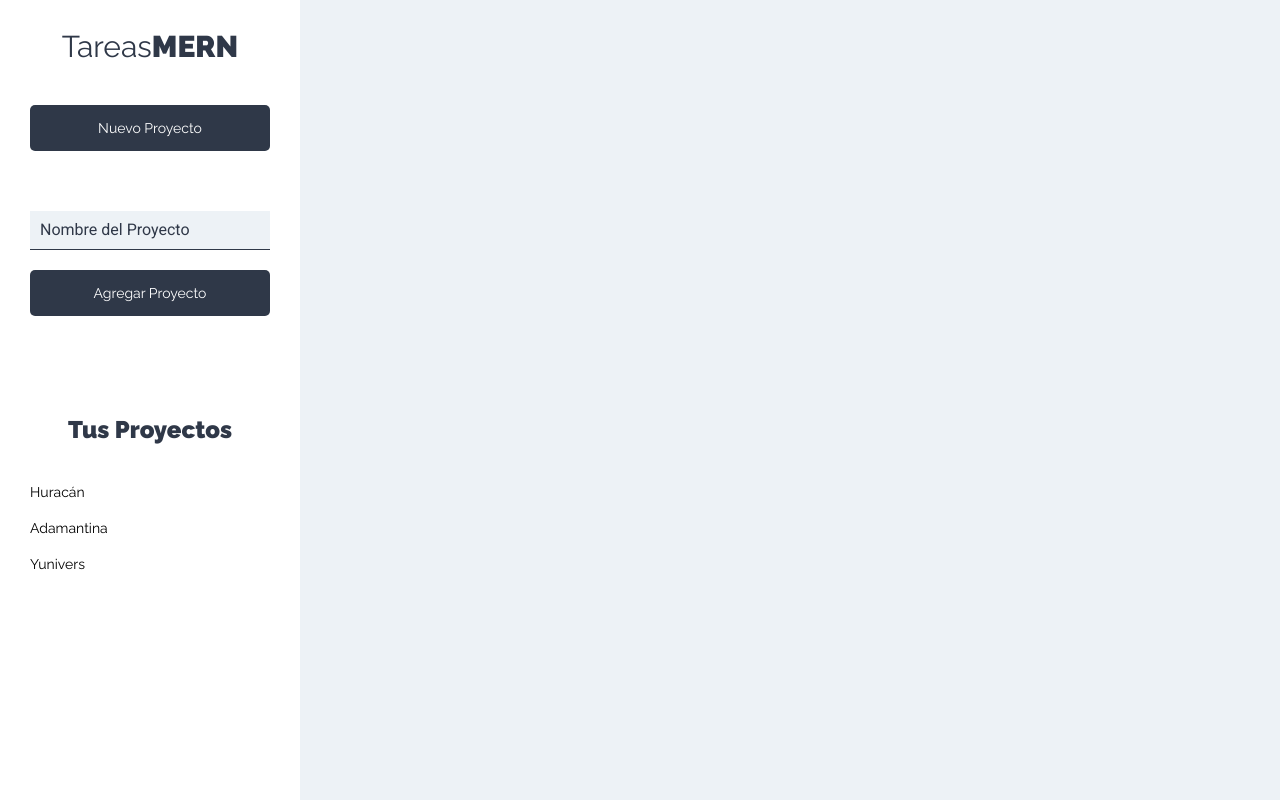
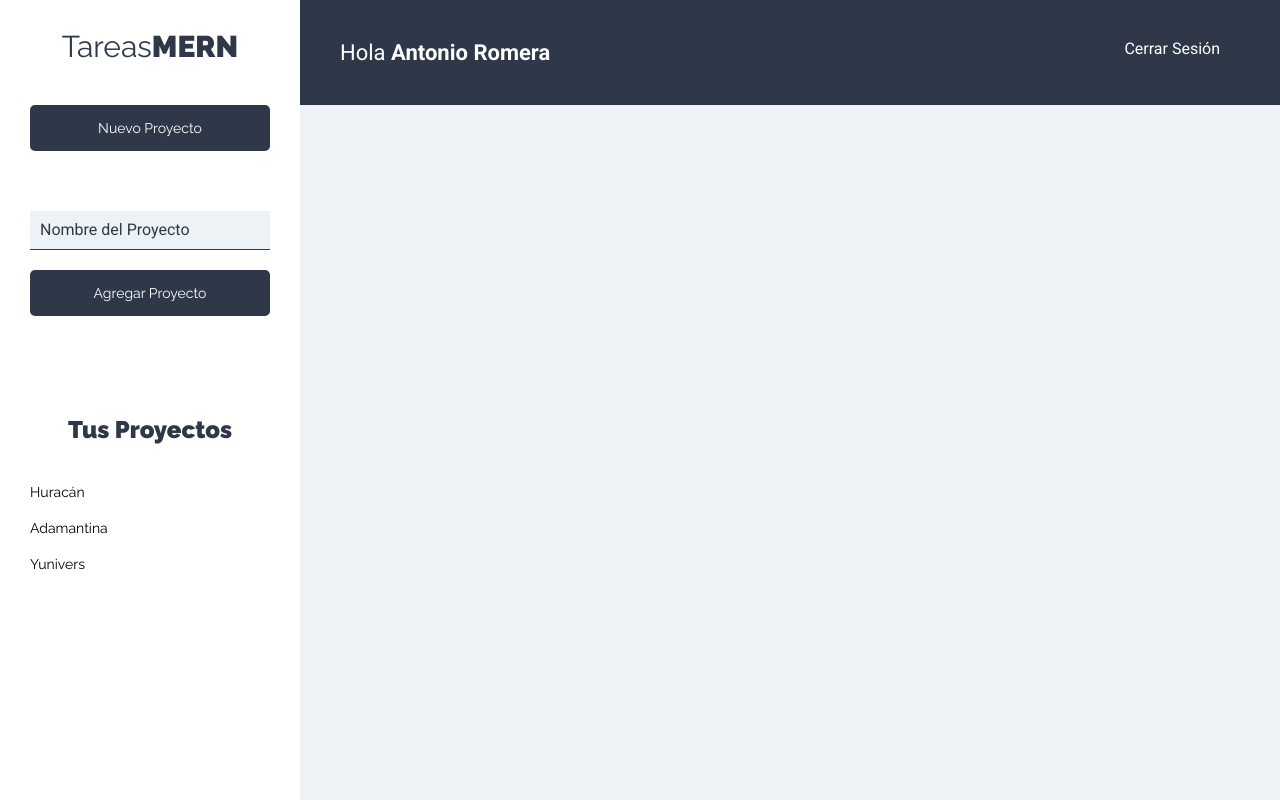
Before and after one commit to AJ-Romera/app-tareas-mern, a React (Create React App) app: page /proyectos in a window 1280 px wide. Built offline with nearby package versions, Linux system fonts and the light colour scheme.

Commit message:
CHNG: Construye el Componente Barra (de Navegación o Header)

```diff
--- /dev/null
+++ b/src/components/layout/Barra.js
@@ -0,0 +1,16 @@
+import React from 'react';
+
+function Barra() {
+    return (
+        <header className='app-header'>
+            <p className='nombre-usuario'>
+                Hola <span>Antonio Romera</span>
+            </p>
+            <nav className='nav-principal'>
+                <a href='#!'>Cerrar Sesión</a>
+            </nav>
+        </header>
+    );
+}
+
+export default Barra;
--- a/src/components/proyectos/Proyectos.js
+++ b/src/components/proyectos/Proyectos.js
@@ -1,11 +1,15 @@
 import React from 'react';
+import Barra from '../layout/Barra';
 import Sidebar from '../layout/Sidebar';
 
 function Proyectos() {
     return (
         <div className='contenedor-app'>
             <Sidebar />
+
             <div className='seccion-principal'>
+                <Barra />
+
                 <main>
                     <div className='contenedor-tareas'></div>
                 </main>
```
